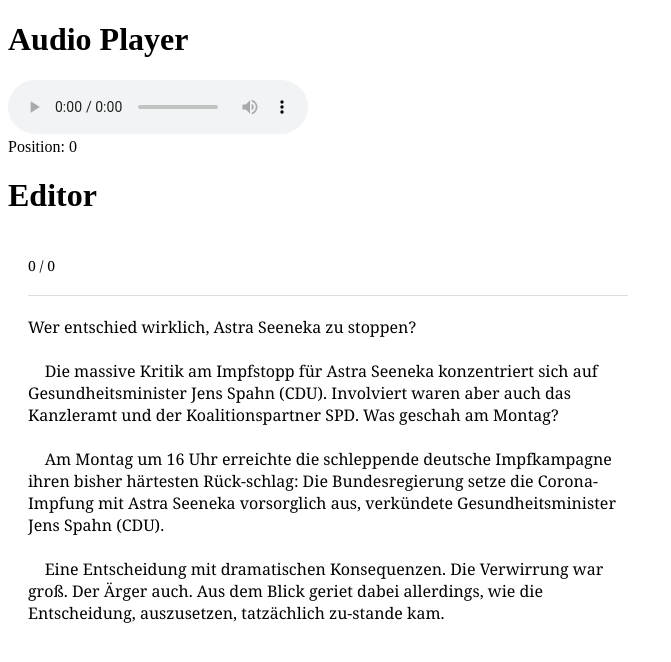
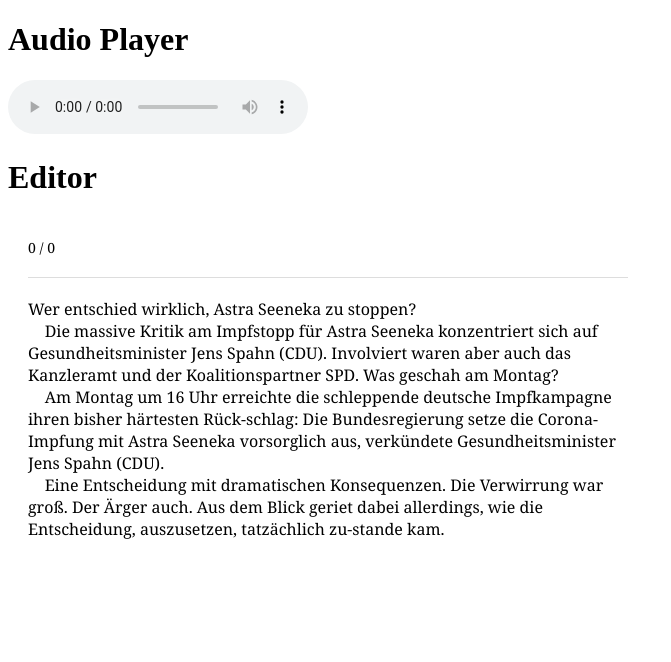
Before and after one commit to as-ideas/tts-draftjs, a React (Vite) app: page / in a window 1280 px wide. Shown: the top 662 px of the page, without its empty margins (0-671 px from the left). Built offline with nearby package versions, Linux system fonts and the light colour scheme.

Commit message:
working ... sort of

```diff
--- a/App.js
+++ b/App.js
@@ -1,4 +1,4 @@
-import React, {useEffect, useState} from 'react';
+import React, {useState} from 'react';
 import {AudioTrackingEditor} from './AudioTrackingEditor';
 import sound from 'url:./astra.wav';
 
@@ -6,35 +6,22 @@
 
     const [audioProgress, setAudioProgress] = useState(0);
     const [audioLength, setAudioLength] = useState(0);
-    let audioRef = null;
     const text = `Wer entschied wirklich, Astra Seeneka zu stoppen?
-
     Die massive Kritik am Impfstopp für Astra Seeneka konzentriert sich auf Gesundheitsminister Jens Spahn (CDU). Involviert waren aber auch das Kanzleramt und der Koalitionspartner SPD. Was geschah am Montag?
-
     Am Montag um 16 Uhr erreichte die schleppende deutsche Impfkampagne ihren bisher härtesten Rück-schlag: Die Bundesregierung setze die Corona-Impfung mit Astra Seeneka vorsorglich aus, verkündete Gesundheitsminister Jens Spahn (CDU).
-
     Eine Entscheidung mit dramatischen Konsequenzen. Die Verwirrung war groß. Der Ärger auch. Aus dem Blick geriet dabei allerdings, wie die Entscheidung, auszusetzen, tatzächlich zu-stande kam.`;
-
-
-    useEffect(() => {
-        const timerRef = setInterval(() => {
-        }, 500);
-
-        return () => clearInterval(timerRef);
-    })
 
     return (
         <div>
             <div>
                 <h1>Audio Player</h1>
-                <audio controls ref={(input) => {audioRef = input}}
-                    onTimeUpdate={() => setAudioProgress(audioRef.currentTime)}
-                    onLoadedMetadata={() => setAudioLength(audioRef.duration)}>
-                    <source src={sound}></source>
+                <audio controls
+                       onTimeUpdate={(evt) => setAudioProgress(evt.target.currentTime|| 0)}
+                       onLoadedMetadata={(evt) => setAudioLength(evt.target.duration || 0)}>
+                    <source src={sound}/>
                 </audio>
             </div>
 
-            <div>Position: {audioProgress}</div>
             <div>
                 <h1>Editor</h1>
                 <AudioTrackingEditor audioProgress={audioProgress}
--- a/AudioTrackingEditor.js
+++ b/AudioTrackingEditor.js
@@ -1,7 +1,6 @@
 import React, {useEffect, useState} from 'react';
-import {CompositeDecorator, Editor, EditorState} from 'draft-js';
+import {CompositeDecorator, Editor, EditorState, Modifier, SelectionState} from 'draft-js';
 import {createFromText} from 'draft-js/lib/ContentState';
-
 
 const getPosition = (audioPosition, audioLength, textLength) => {
     const audioProgressPercentage = (audioPosition / audioLength) * 100;
@@ -24,7 +23,7 @@
         paddingTop: 20,
     },
     highlight: {
-        background:'#dfdfdf'
+        background: '#dfdfdf'
     }
 }
 
@@ -51,12 +50,17 @@
     );
 
     function trackingStrategy(contentBlock, callback, contentState) {
+
         if (isNaN((audioLength)) || isNaN(audioProgress)) {
             console.log('not ready yet');
             return
         }
-        const charCount = contentBlock.getText().length;
-        callback(0, getPosition(audioProgress, audioLength, charCount));
+
+        if (contentBlock.data.has('HIGHLIGHT')) {
+            console.log('found block with HIGHLIGHT', contentBlock.getText());
+            const textLength = contentState.getPlainText().length;
+            callback(0, getPosition(audioProgress, audioLength, textLength));
+        }
     }
 
     const forceRender = () => {
@@ -65,13 +69,61 @@
         setEditorState(newEditorState);
     }
 
-    useEffect(() => forceRender(), [audioProgress])
+    const highlightText = () => {
+        let currentContent = editorState.getCurrentContent();
+        let textLength = currentContent.getPlainText().length;
+        let audioPosition = getPosition(audioProgress, audioLength, textLength);
+
+        let newData = new Map();
+        newData.set('HIGHLIGHT', true)
+
+        let characterCount = 0;
+        let blockSize = editorState.getCurrentContent().getBlockMap().size;
+        let state = editorState.getCurrentContent();
+        let selection = editorState.getSelection();
+
+        editorState.getCurrentContent()
+            .getBlockMap()
+            .forEach(block => {
+                let blockTextLength = block.getText().length;
+                let blockStyle = 'unstyled';
+
+                if (audioPosition > characterCount && audioPosition <= (characterCount + blockTextLength + blockSize - 1)) {
+                    blockStyle = 'blockquote';
+                }
+                characterCount += blockTextLength;
+
+                if (block.getType() !== blockStyle) {
+                    state = Modifier.setBlockType(
+                        state,
+                        SelectionState.createEmpty(block.getKey()),
+                        blockStyle
+                    );
+                }
+
+            })
+
+        let styledState = EditorState.push(editorState, state, 'change-block-data', false);
+        let newEditorState = EditorState.forceSelection(styledState, selection)
+        setEditorState(newEditorState);
+    }
+
+    useEffect(() => highlightText(), [audioProgress]);
+
+    const myBlockStyleFn = (contentBlock) => {
+        const type = contentBlock.getType();
+        if (type === 'blockquote') {
+            return 'superFancyBlockquote';
+        }
+    }
 
     return (
         <div style={styles.root}>
             <div>{audioProgress} / {audioLength}</div>
             <div style={styles.editor}>
-                <Editor editorState={editorState} onChange={setEditorState} />
+                <Editor editorState={editorState}
+                        blockStyleFn={myBlockStyleFn}
+                        onChange={setEditorState}/>
             </div>
         </div>
     );
--- a/package.json
+++ b/package.json
@@ -12,6 +12,7 @@
     "axios": "^0.21.1",
     "bulma": "^0.9.1",
     "draft-js": "^0.11.7",
+    "immutable": "^4.0.0-rc.12",
     "react": "^17.0.1",
     "react-dom": "^17.0.1",
     "react-router-dom": "^5.2.0"
```
Also changed, not shown: 1 other file (tests, documents, lock files or other folders).
